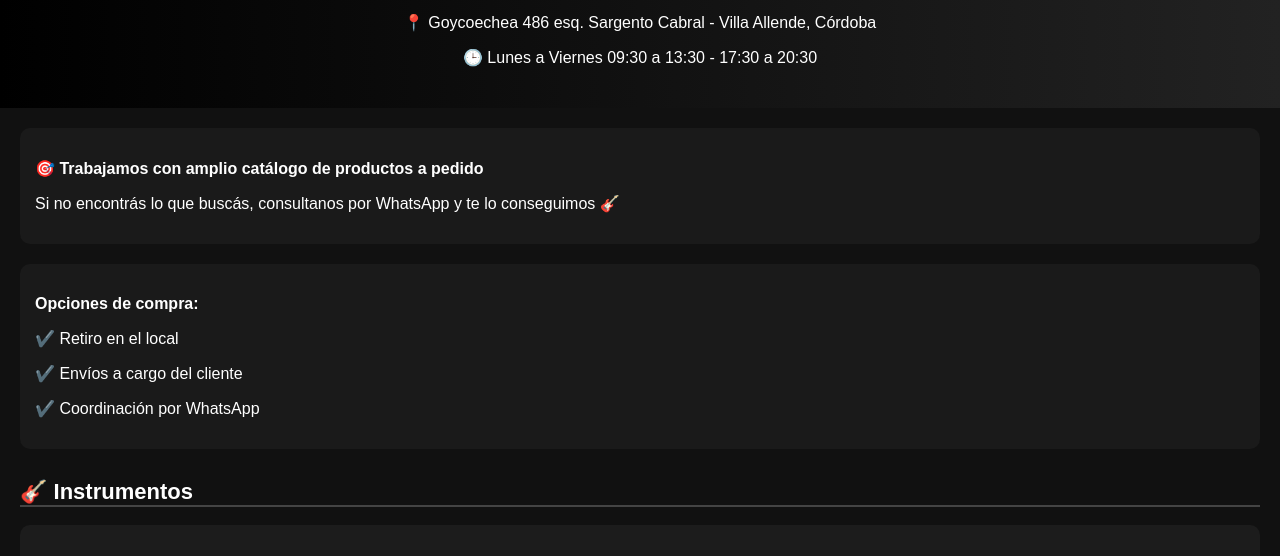
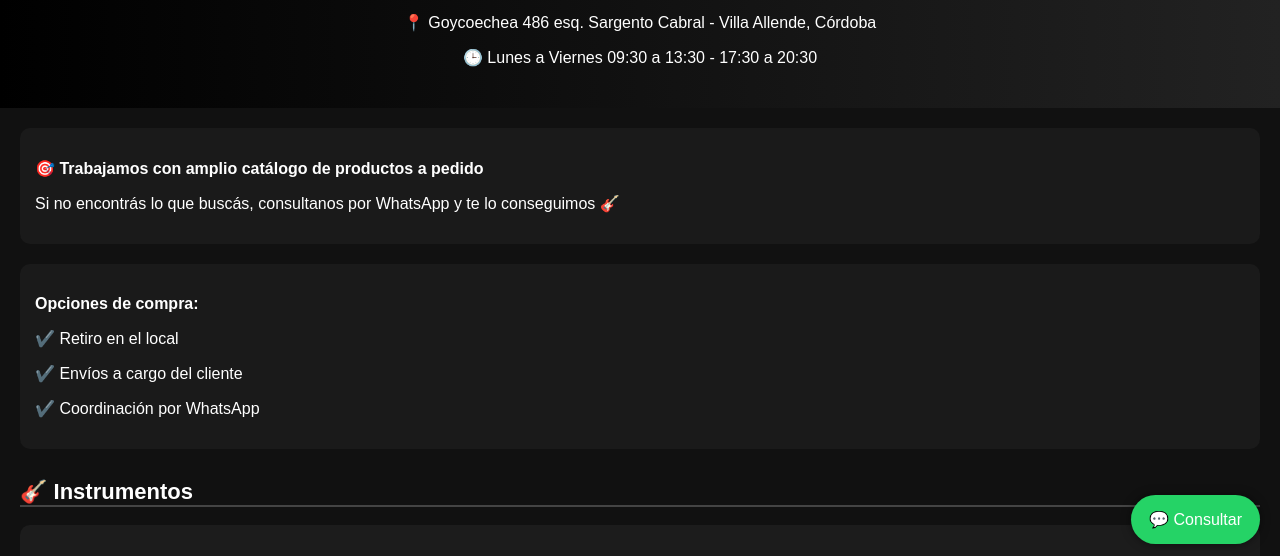
Before and after one commit to lifemusicarg-create/lifemusic-web, a plain HTML site: page index.html in a window 1280 px wide. Shown: the part 236-792 px from the top of the page. Drawn offline with Linux system fonts and the light colour scheme.

Commit message:
Update index.html

```diff
--- a/index.html
+++ b/index.html
@@ -133,7 +133,7 @@ const mensaje = "Hola! Me interesa: " + producto;
 window.open("https://wa.me/" + numero + "?text=" + encodeURIComponent(mensaje));
 }
 </script>
-a href="https://wa.me/5493516570441" target="_blank" style="
+<a href="https://wa.me/5493516570441" target="_blank" style="
 position:fixed;
 bottom:20px;
 right:20px;
```
